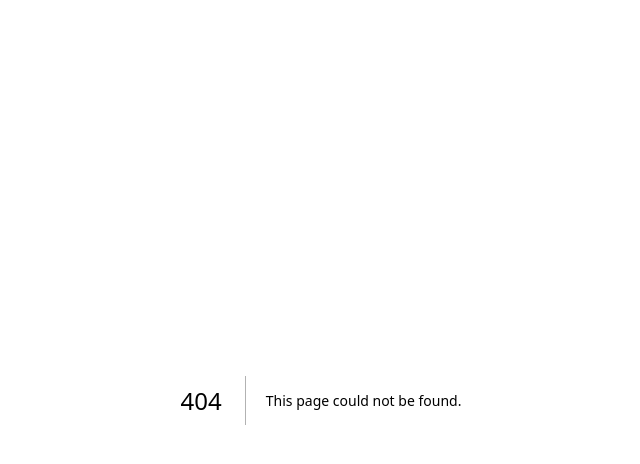
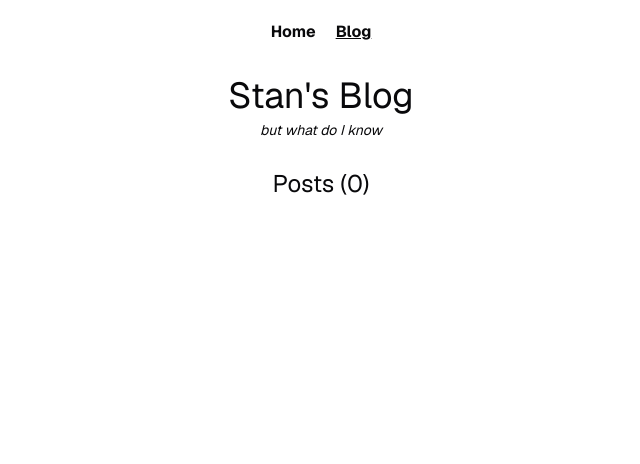
Before and after one commit to stanrunge/personal-website, a Next.js app: page /blog in a window 1280 px wide. Before the commit this address had no page. Shown: the top 464 px of the page, without its empty margins (319-959 px from the left). Built offline with nearby package versions, Linux system fonts and the light colour scheme.

Commit message:
Add blog page

```diff
--- /dev/null
+++ b/app/blog/neural-nets/page.tsx
@@ -0,0 +1,7 @@
+export default async function Index() {
+  return (
+    <>
+      <h1>hello</h1>
+    </>
+  );
+}
--- /dev/null
+++ b/app/blog/page.tsx
@@ -0,0 +1,23 @@
+export default async function Index() {
+  return (
+    <div className="flex flex-col items-center">
+      <div className="my-3 flex flex-col items-center">
+        <h1 className="text-4xl">Stan's Blog</h1>
+        <p className="text-sm my-1">
+          <i>but what do I know</i>
+        </p>
+      </div>
+
+      <h2 className="mt-3 text-2xl">Posts ({[].length})</h2>
+      {/*
+      <ul>
+        <li>
+          <a href="/blog/neural-nets">Neural Networks</a>
+        </li>
+        <li>
+          <a href="/blog/nextjs">Next.js</a>
+        </li>
+      </ul> */}
+    </div>
+  );
+}
--- a/app/layout.tsx
+++ b/app/layout.tsx
@@ -1,5 +1,6 @@
 import { GeistSans } from "geist/font/sans";
 import "./globals.css";
+import TabItem from "@/components/TabItem";
 
 const defaultUrl = process.env.VERCEL_URL
   ? `https://${process.env.VERCEL_URL}`
@@ -18,7 +19,14 @@ export default function RootLayout({
 }) {
   return (
     <html lang="en" className={GeistSans.className}>
-      <body>{children}</body>
+      <body>
+        <div className="flex justify-center gap-5 my-5 font-bold">
+          <TabItem targetPath="/" text="Home" />
+          <TabItem targetPath="/blog" text="Blog" />
+        </div>
+
+        {children}
+      </body>
     </html>
   );
 }
--- /dev/null
+++ b/components/TabItem.tsx
@@ -0,0 +1,16 @@
+"use client";
+
+import { usePathname } from "next/navigation";
+
+export default async function TabItem({ targetPath, text }: { targetPath: string, text: string}) {
+  const currentPath = usePathname();
+
+  return (
+    <a
+      href={targetPath}
+      className={currentPath === targetPath ? "underline" : ""}
+    >
+      {text}
+    </a>
+  );
+}
```
